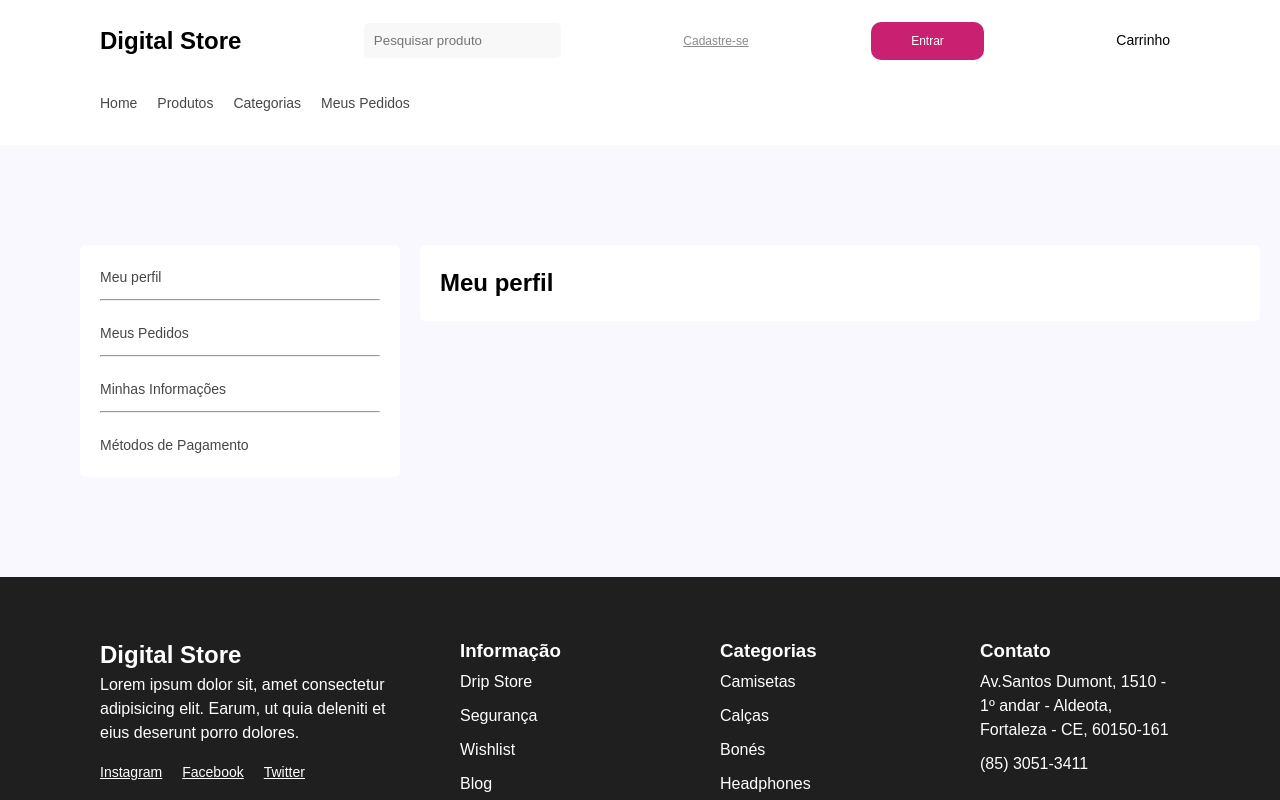
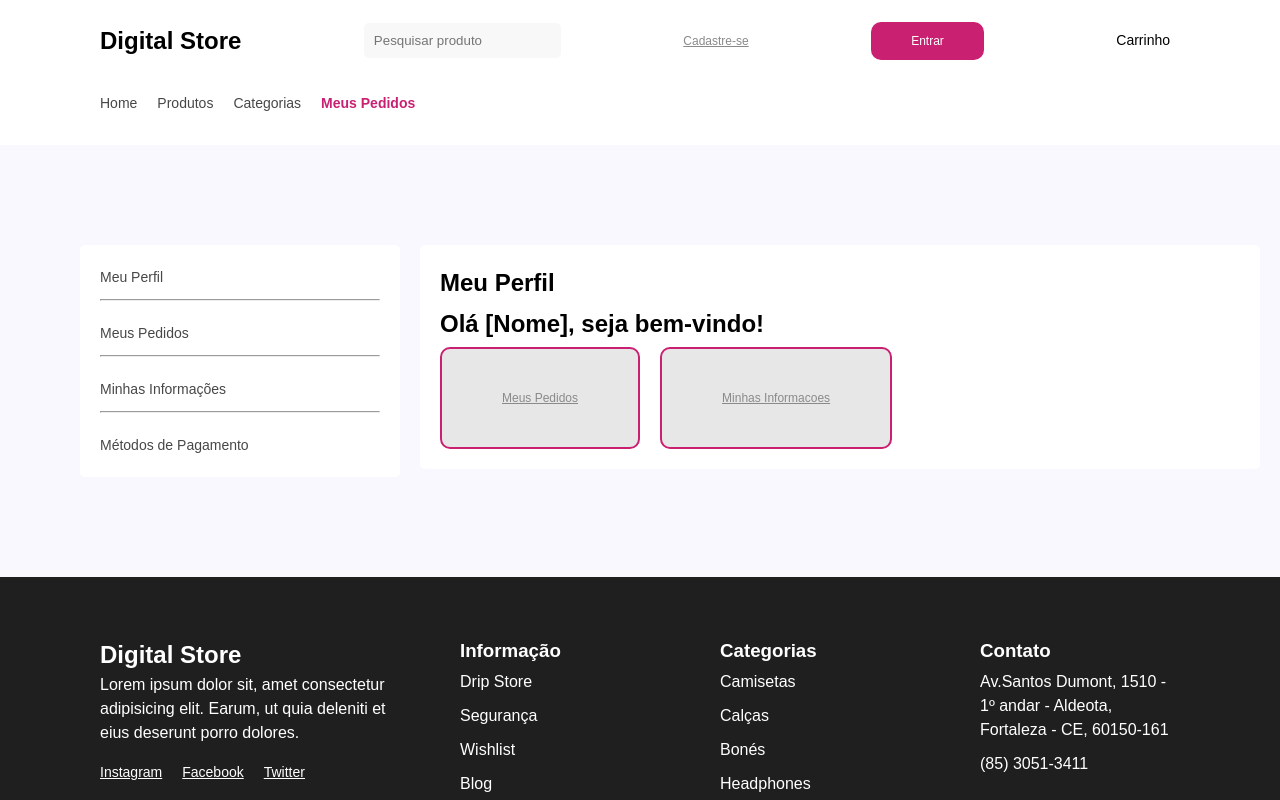
Before and after one commit to lucasrochabz/rocha-store, a React (Vite) app: page /meuspedidos/meu-perfil in a window 1280 px wide. Shown: the top 800 px of the page. Built offline with nearby package versions, Linux system fonts and the light colour scheme.

Commit message:
Add Components MyProfile e Popup

```diff
--- a/package.json
+++ b/package.json
@@ -12,6 +12,7 @@
   "dependencies": {
     "react": "^18.2.0",
     "react-dom": "^18.2.0",
+    "react-modal": "^3.16.1",
     "react-router-dom": "^6.20.1"
   },
   "devDependencies": {
--- a/src/components/Header/Header.jsx
+++ b/src/components/Header/Header.jsx
@@ -1,8 +1,24 @@
-import { Link, useLocation } from 'react-router-dom'
+import { Link, NavLink, useLocation } from 'react-router-dom'
 import './Header.css'
 
 export const Header = () => {
   const location = useLocation()
+
+  const ParentNavLink = ({ to, label }) => (
+    <NavLink
+      to={to}
+      activeClassName="active"
+      isActive={(match, location) => {
+        // Adicione a classe "active" manualmente ao elemento da rota pai se a rota atual corresponder à rota pai
+        if (match || location.pathname.startsWith(to)) {
+          return true;
+        }
+        return false;
+      }}
+    >
+      {label}
+    </NavLink>
+  );
 
   return (
     <>
@@ -29,9 +45,7 @@ export const Header = () => {
                 <a href="#">Categorias</a>
               </li>
               <li>
-                <Link to="/meuspedidos" className={location.pathname === '/meuspedidos' ? 'active' : ''}>
-                  Meus Pedidos
-                </Link>
+                <ParentNavLink to="/meuspedidos" label="Meus Pedidos" />
               </li>
             </ul>
           </nav>
--- /dev/null
+++ b/src/components/MyProfile/MyProfile.css
@@ -0,0 +1,11 @@
+.box-content {
+  display: flex;
+  gap: 20px;
+}
+.box {
+  cursor: pointer;
+  background-color: #e7e7e7;
+  border: 2px solid #c92071;
+  border-radius: 10px;
+  padding: 40px 60px;
+}
--- /dev/null
+++ b/src/components/MyProfile/MyProfile.jsx
@@ -0,0 +1,20 @@
+import { Link } from "react-router-dom"
+import "./MyProfile.css"
+
+export const MyProfile = () => {
+
+  return(
+    <>
+      <div>
+        <h1>Meu Perfil</h1>
+        <h2>Olá [Nome], seja bem-vindo!</h2>
+      </div>
+
+    <section className="box-content">
+        <Link to="/meuspedidos/meus-pedidos" className="box">Meus Pedidos</Link>
+
+        <Link to="/meuspedidos/minhas-informacoes" className="box">Minhas Informacoes</Link>
+    </section>
+    </>
+  )
+}
--- /dev/null
+++ b/src/components/Popup/Popup.css
@@ -0,0 +1,14 @@
+.popup {
+  width: 400px;
+  height: 200px;
+  margin: auto;
+  background-color: #fff;
+  border-radius: 8px;
+}
+
+.ReactModal__Content {
+  background-color: #d7d7d7;
+  width: 500px;
+  height: 500px;
+  margin: auto;
+}
--- /dev/null
+++ b/src/components/Popup/Popup.jsx
@@ -0,0 +1,18 @@
+import Modal from "react-modal"
+import "./Popup.css"
+
+export const Popup = ({isOpen, onRequestClose, message}) => {
+
+  return(
+    <Modal
+      isOpen={isOpen}
+      onRequestClose={onRequestClose}
+      contentLabel='Popup Modal'
+    >
+      <div className="popup">
+        <p>{message}</p>
+        <button onClick={onRequestClose}>Fechar</button>
+      </div>
+    </Modal>
+  )
+}
--- a/src/components/Sidebar/Sidebar.jsx
+++ b/src/components/Sidebar/Sidebar.jsx
@@ -10,7 +10,7 @@ export const Sidebar = () => {
         <ul>
           <li>
             <Link to="meu-perfil">
-              Meu perfil
+              Meu Perfil
             </Link>
             <hr />
           </li>
--- a/src/main.jsx
+++ b/src/main.jsx
@@ -12,6 +12,7 @@ import { CreateAccount } from './pages/CreateAccount/CreateAccount'
 import { MyAccount } from './pages/MyAccount/MyAccount'
 import { MyOrders } from './components/MyOrders/MyOrders'
 import { MyInfos } from './components/MyInfos/MyInfos'
+import { MyProfile } from './components/MyProfile/MyProfile'
 
 const router = createBrowserRouter([
   {
@@ -36,7 +37,7 @@ const router = createBrowserRouter([
     children: [
       {
         path: 'meu-perfil',
-        element: <h1>Meu perfil</h1>
+        element: <MyProfile />
       },
       {
         path: 'meus-pedidos',
--- a/src/pages/CreateAccount/CreateAccount.css
+++ b/src/pages/CreateAccount/CreateAccount.css
@@ -38,6 +38,10 @@ body {
   border-radius: 5px;
 }
 
+.create-account-container input::placeholder {
+  color: #a0a0a0;
+}
+
 .notification {
   display: flex;
   display: grid;
@@ -47,13 +51,12 @@ body {
   align-items: baseline;
 }
 
-.create-account-container a {
+.create-account-container button {
+  cursor: pointer;
   background-color: #c92071;
   color: white;
-  display: block;
-  text-align: center;
-  text-decoration: none;
-  padding: 10px 20px;
+  padding: 10px;
   border-radius: 10px;
   margin: 10px 0px;
+  width: 100%;
 }
--- a/src/pages/CreateAccount/CreateAccount.jsx
+++ b/src/pages/CreateAccount/CreateAccount.jsx
@@ -1,8 +1,39 @@
+import { useState } from "react";
 import { Footer } from "../../components/Footer/Footer";
 import { HeaderClean } from "../../components/HeaderClean/HeaderClean";
 import "./CreateAccount.css";
+import { useEffect } from "react";
+import { Popup } from "../../components/Popup/Popup";
 
 export const CreateAccount = () => {
+
+  const [modalIsOpen, setModalIsOpen] = useState(false)
+  const [formData, setFormData] = useState(() => {
+    const savedData = localStorage.getItem('formData')
+
+    return savedData ? JSON.parse(savedData) : {nomeCompleto: ""}
+  })
+
+  useEffect(() => {
+    localStorage.setItem('formData', JSON.stringify(formData))
+  }, [formData])
+
+  const handleInputChange = (e) => {
+    const {name, value} = e.target
+    setFormData({
+      ...formData,
+      [name]: value,
+    })
+  }
+
+  const handleCreateAccount = () => {
+    setModalIsOpen(true)
+  }
+
+  const closeModal = () => {
+    setModalIsOpen(false)
+  }
+
   return (
     <>
     <HeaderClean />
@@ -13,7 +44,13 @@ export const CreateAccount = () => {
           <h2>Informações Pessoais</h2>
           <hr />
           <label htmlFor="nomecompleto">Nome Completo *</label>
-          <input placeholder="Insira seu nome" type="text" />
+          <input
+            name='nomeCompleto'
+            placeholder="Insira seu nome"
+            type="text"
+            value={formData.nomeCompleto}
+            onChange={handleInputChange}
+          />
 
           <label htmlFor="cpf">CPF *</label>
           <input placeholder="Insira seu CPF" type="text" />
@@ -51,11 +88,17 @@ export const CreateAccount = () => {
           </p>
         </div>
 
-        <a href="#">Criar conta</a>
+        <button onClick={handleCreateAccount}>Criar conta</button>
       </section>
 
     </section>
     <Footer />
+
+    <Popup
+      isOpen={modalIsOpen}
+      onRequestClose={closeModal}
+      message={`${formData.nomeCompleto}, seu cadastro foi concluído com sucesso!`}
+    />
     </>
   );
 };
--- a/src/pages/MyAccount/MyAccount.jsx
+++ b/src/pages/MyAccount/MyAccount.jsx
@@ -1,10 +1,17 @@
-import { Outlet } from "react-router-dom";
+import { Outlet, useNavigate } from "react-router-dom";
 import { Footer } from "../../components/Footer/Footer";
 import { Header } from "../../components/Header/Header";
 import { Sidebar } from "../../components/Sidebar/Sidebar";
+import { useEffect } from "react";
 import "./MyAccount.css";
 
 export const MyAccount = () => {
+  const navigate = useNavigate()
+
+  useEffect(() => {
+    navigate('meuspedidos/meu-perfil')
+  }, [navigate])
+
   return (
     <>
       <div>
```
Also changed, not shown: 1 other file (tests, documents, lock files or other folders).
